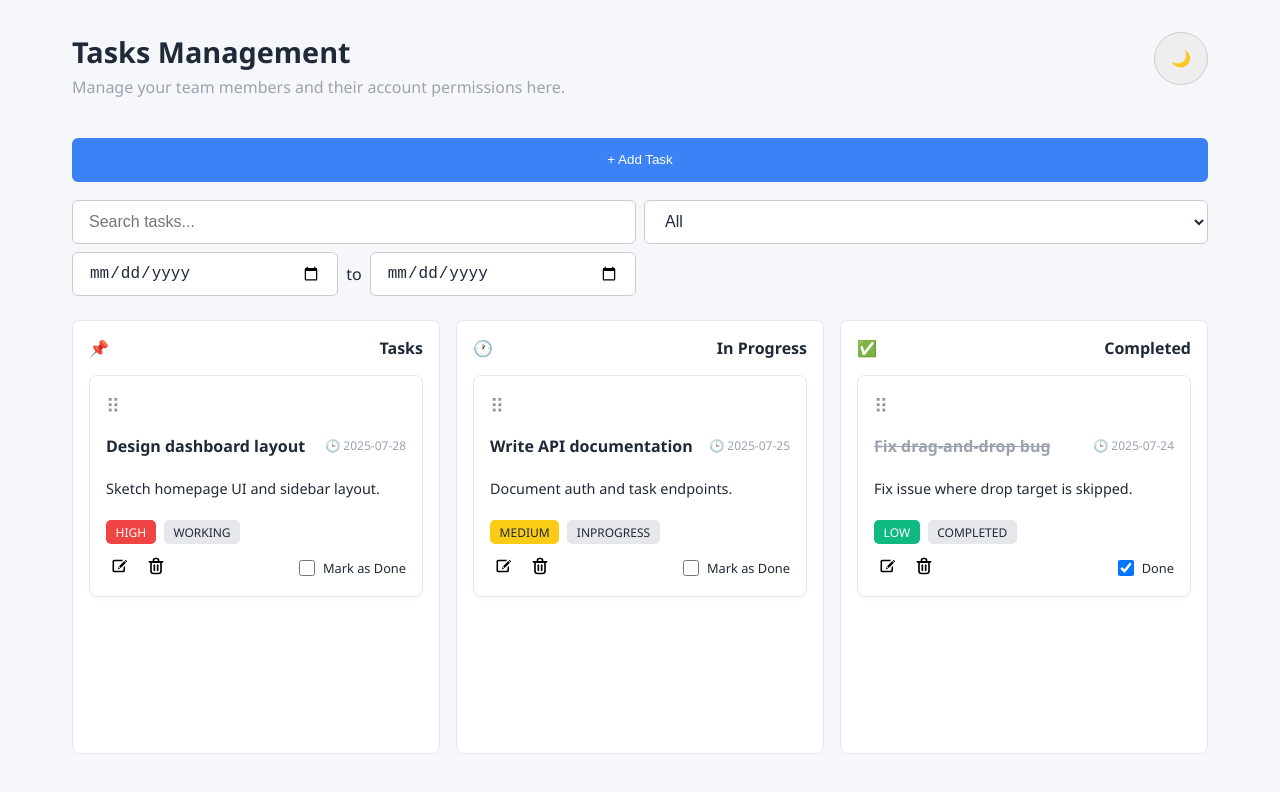
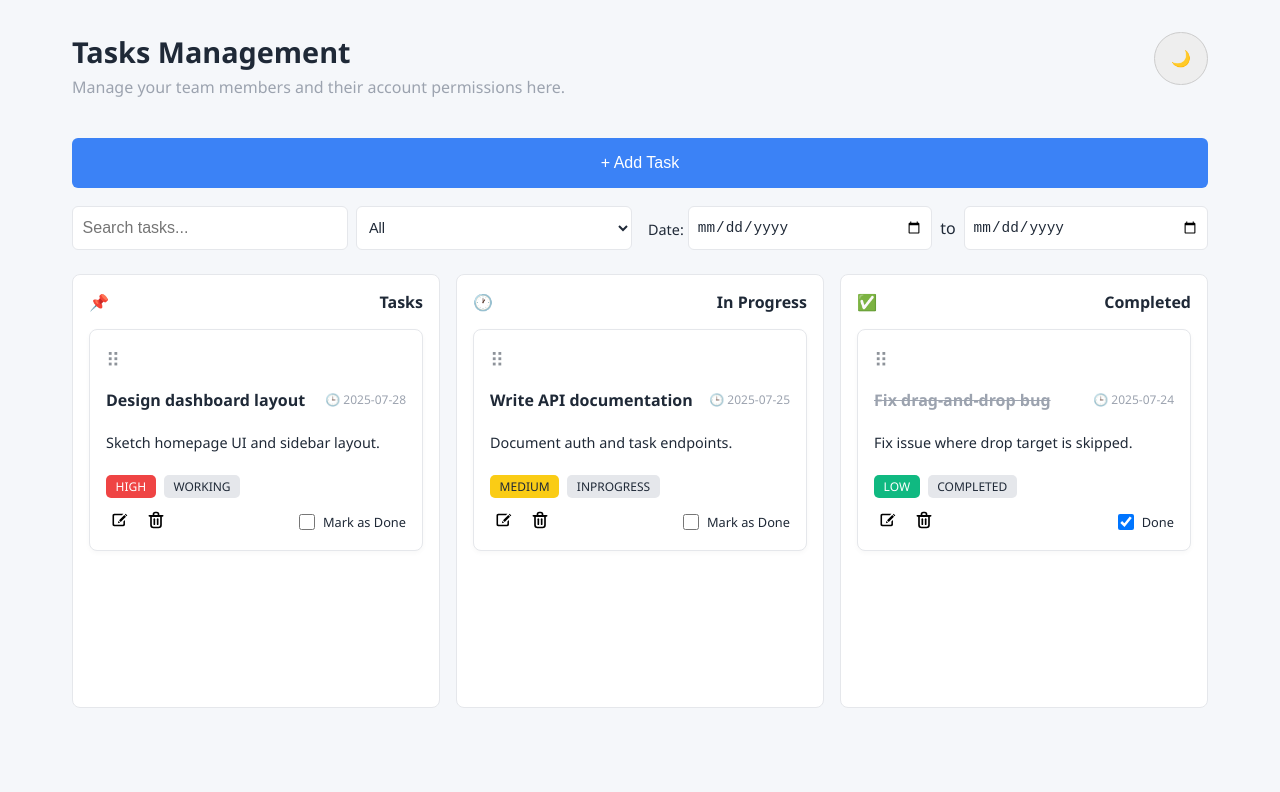
Before and after one commit to AChris-T/Anora.Dev-Interview, a React (Vite) app: page / in a window 1280 px wide. Shown: the top 792 px of the page. Built offline with nearby package versions, Linux system fonts and the light colour scheme.

Commit message:
feat: Interview Task Implemetation

```diff
--- a/src/App.tsx
+++ b/src/App.tsx
@@ -69,14 +69,15 @@ const App: React.FC = () => {
                 <option key={opt.value} value={opt.value}>{opt.label}</option>
               ))}
             </select>
+          </div>
             <div className={styles.dateRangeWrapper}>
-              <div className={styles.dateRangeFlex}>
+            <div className={styles.dateRangeFlex}>
+                <label>Date:</label>
                 <input placeholder='' type="date" value={from} onChange={e => setFrom(e.target.value)} className={`${styles.dateInput} ${styles.filterField}`} />
                 <span className={styles.dateRangeTo}>to</span>
                 <input type="date" value={to} onChange={e => setTo(e.target.value)} className={`${styles.dateInput} ${styles.filterField}`} />
               </div>
             </div>
-          </div>
 
         </div>
 
--- a/src/components/TaskForm.tsx
+++ b/src/components/TaskForm.tsx
@@ -97,11 +97,11 @@ const TaskForm: React.FC<Props> = ({ onSave, onUpdate, editingTask, clearEditing
       />
 
       <label htmlFor="dueDate">Due Date</label>
-      <input type="date" id="dueDate" {...register('dueDate')} />
+      <input  type="date" id="dueDate" {...register('dueDate')} />
       {errors.dueDate && <span className={styles.error}>{errors.dueDate.message}</span>}
 
       <label htmlFor="priority">Priority</label>
-      <select id="priority" {...register('priority')}>
+      <select  id="priority" {...register('priority')}>
         <option value="">Select priority</option>
         <option value="low">Low</option>
         <option value="medium">Medium</option>
@@ -110,7 +110,7 @@ const TaskForm: React.FC<Props> = ({ onSave, onUpdate, editingTask, clearEditing
       {errors.priority && <span className={styles.error}>{errors.priority.message}</span>}
 
       <label htmlFor="status">Status</label>
-      <select id="status" {...register('status')}>
+      <select   id="status" {...register('status')}>
         <option value="">Select status</option>
         <option value="working">Working</option>
         <option value="inProgress">In Progress</option>
--- a/src/styles/App.module.css
+++ b/src/styles/App.module.css
@@ -80,6 +80,7 @@ button:hover {
 }
 .dateInput {
   width: 100%;
+  height: 44px;
 }
 
 .topBar {
@@ -115,6 +116,17 @@ button:hover {
 .activeTab {
   background-color: var(--accent);
   color: white;
+}
+.select {
+  height: 44px;
+  width: 100%;
+}
+.addButton {
+  font-size: 1rem;
+  padding: 1rem 1rem;
+  border-radius: 6px;
+  cursor: pointer;
+  transition: background-color 0.2s ease;
 }
 @media (max-width: 700px) {
   .container {
@@ -182,20 +194,3 @@ button:hover {
   margin: 0 4px;
   text-align: center;
 }
-
-.filterField {
-  min-height: 44px;
-  padding: 0.5rem 1rem;
-  border-radius: 6px;
-  border: 1px solid #ccc;
-  font-size: 1rem;
-  box-sizing: border-box;
-}
-
-@media (max-width: 700px) {
-  .filterField {
-    min-height: 40px;
-    font-size: 1rem;
-    padding: 0.5rem 0.75rem;
-  }
-}
--- a/src/styles/TaskForm.module.css
+++ b/src/styles/TaskForm.module.css
@@ -22,6 +22,7 @@ select {
   background-color: var(--card-bg);
   color: var(--text);
   width: 100%;
+  height: 44px;
   max-width: 100%;
   box-sizing: border-box;
 }
```
